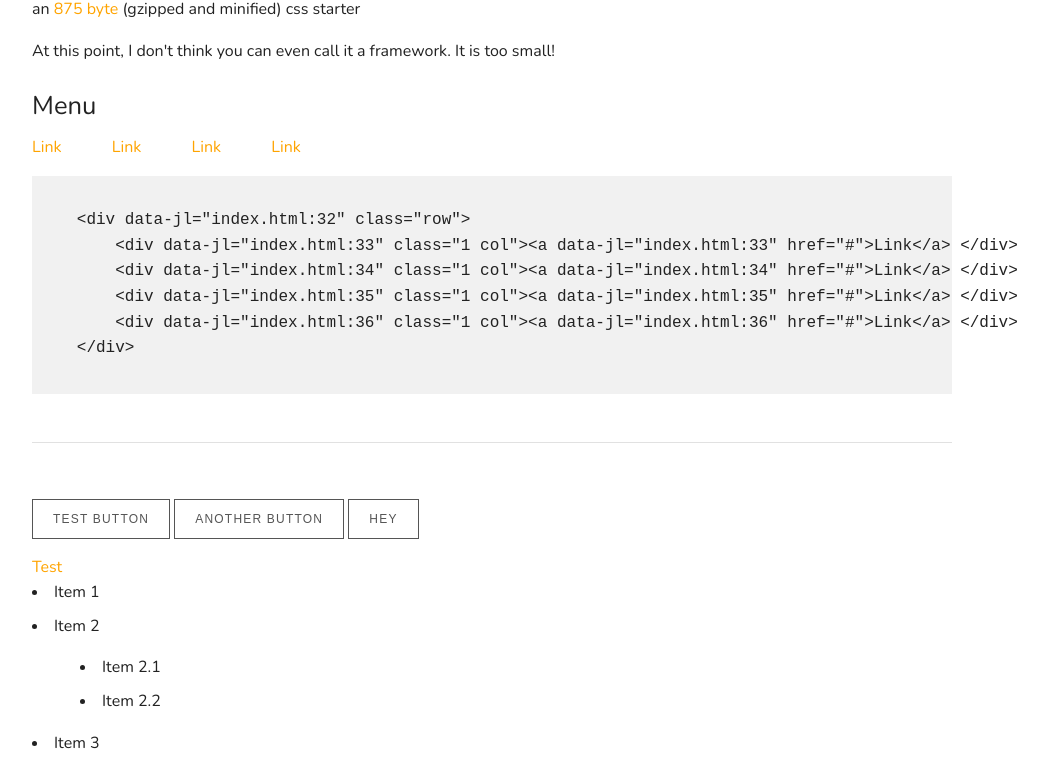
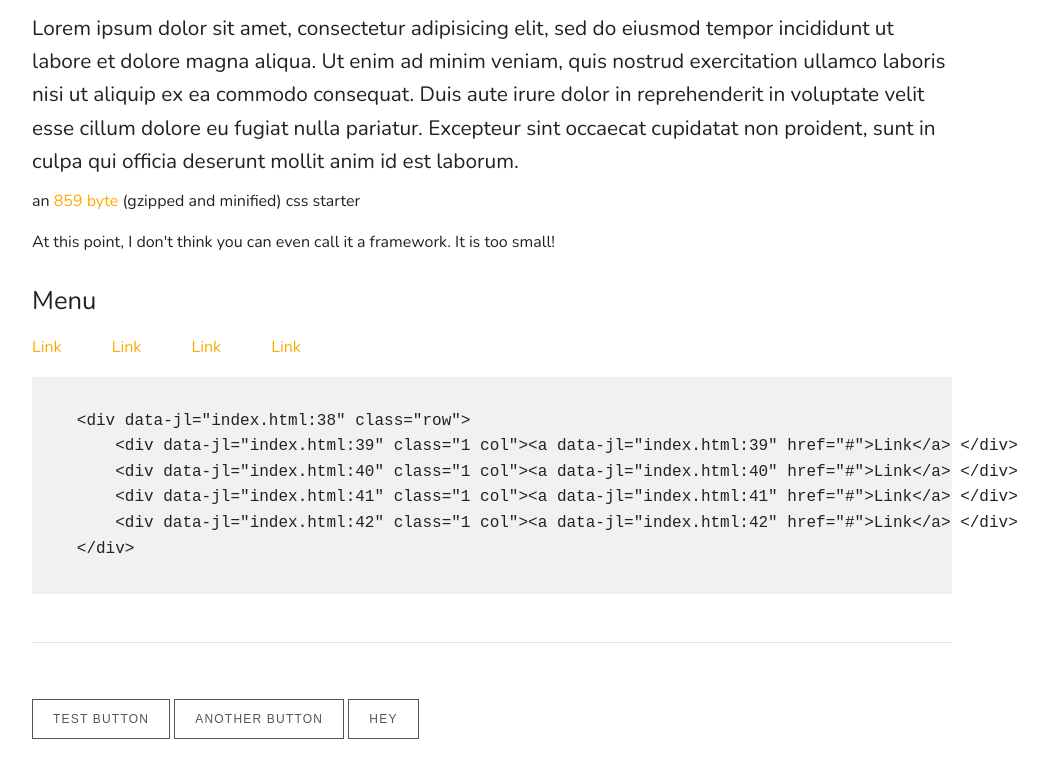
Before and after one commit to ajusa/lit, a plain HTML site: page index.html in a window 1280 px wide. Shown: the part 113-872 px from the top of the page, without its empty margins (148-1196 px from the left). Drawn offline with nearby package versions, Linux system fonts and the light colour scheme.

Commit message:
even smaller

```diff
--- a/index.html
+++ b/index.html
@@ -19,7 +19,13 @@
 
 <body class="container">
     <h1>Lit</h1>
-    <p>an <a href="http://refresh-sf.com/">875 byte</a> (gzipped and minified) css starter</p>
+    <h5>Lorem ipsum dolor sit amet, consectetur adipisicing elit, sed do eiusmod
+    tempor incididunt ut labore et dolore magna aliqua. Ut enim ad minim veniam,
+    quis nostrud exercitation ullamco laboris nisi ut aliquip ex ea commodo
+    consequat. Duis aute irure dolor in reprehenderit in voluptate velit esse
+    cillum dolore eu fugiat nulla pariatur. Excepteur sint occaecat cupidatat non
+    proident, sunt in culpa qui officia deserunt mollit anim id est laborum.</h5>
+    <p>an <a href="http://refresh-sf.com/">859 byte</a> (gzipped and minified) css starter</p>
     <p>At this point, I don't think you can even call it a framework. It is too small!</p>
     <h4>Menu</h4>
     <div class="row">
--- a/lit.css
+++ b/lit.css
@@ -1,6 +1,6 @@
 /*
 * Lit v0.1
-* Primary Color set to: #FFA400;
+* Primary Color set to: #FA0;
 */
 
 * {
@@ -76,9 +76,7 @@
 }
 
 body {
-    font-size: 1rem;
-    line-height: 1.6;
-    font-family: "Nunito", sans-serif;
+    font: 1rem/1.6 "Nunito", sans-serif;
     color: #222;
 }
 
@@ -93,9 +91,7 @@ h4,
 h5,
 h6 {
     font-weight: 300;
-    line-height: 1.25;
-    margin-top: 1em;
-    margin-bottom: .5em;
+    margin: 1em 0 .5em 0;
 }
 
 h1 {
@@ -132,7 +128,7 @@ p {
 –––––––––––––––––––––––––––––––––––––––––––––––––– */
 
 a {
-    color: #FFA400;
+    color: #FA0;
     text-decoration: none;
 }
 
@@ -165,7 +161,7 @@ a:hover {
 
 .btn.btn-primary {
     color: #FFF;
-    background-color: #FFA400;
+    background-color: #FA0;
     border: none;
 }
 
@@ -178,13 +174,13 @@ input,
 textarea,
 select {
     padding: 10px;
-    border: 1px solid #D1D1D1;
+    border: 1px solid #DDD;
 }
 
 input:focus,
 textarea:focus,
 select:focus {
-    border: 1px solid #FFA400;
+    border: 1px solid #FA0;
     outline: 0;
 }
 
@@ -207,7 +203,7 @@ ol {
 
 ol,
 ul {
-    padding-left: 0;
+    padding-left: 0; /*possibly delete the specific bit*/
     margin-top: 0;
 }
 
```
